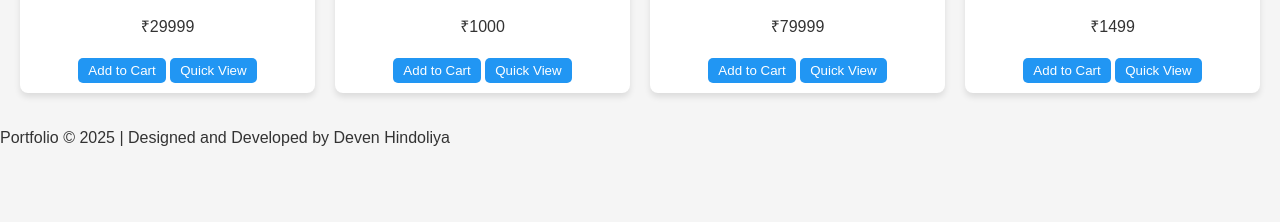
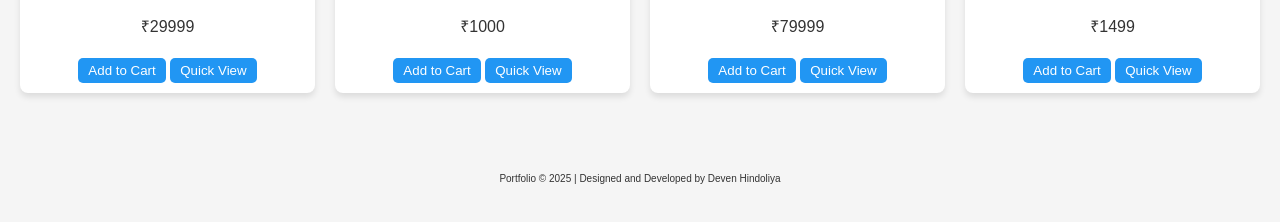
Before and after one commit to dev-hindoliya-9/E-Commerce-Website, a plain HTML site: page index.html in a window 1280 px wide. Shown: the part 398-620 px from the top of the page. Drawn offline with Linux system fonts and the light colour scheme.

Commit message:
Update style.css

```diff
--- a/style.css
+++ b/style.css
@@ -100,3 +100,10 @@ header button {
 .modal-content { background:var(--card-bg); padding:20px; border-radius:10px; position:relative; max-width:400px; width:90%; text-align:center; }
 .modal-content img { height:200px; object-fit:contain; margin-bottom:10px; }
 .close { position:absolute; top:5px; right:10px; cursor:pointer; font-size:20px; }
+
+/* Footer */
+footer {
+  text-align: center;
+  padding: 10px 20px;
+  margin-top: 40px;
+  font-size: 10px;
```
